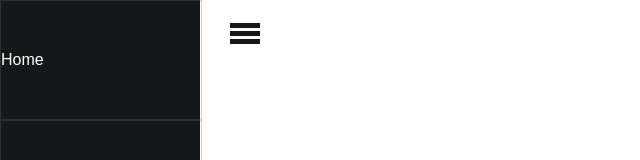
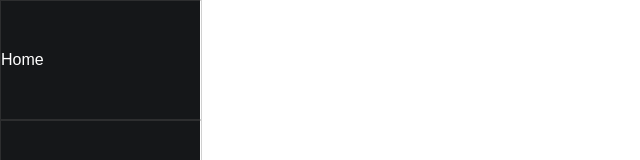
Before and after one commit to ChrisChewning/capstoneProject, a React (Create React App) app: page / in a window 1280 px wide. Shown: the top 160 px of the page, without its empty margins (0-640 px from the left). Built offline with nearby package versions, Linux system fonts and the light colour scheme.

Commit message:
sidebar show/hide functionality finished

```diff
--- a/src/Sidebar/index.js
+++ b/src/Sidebar/index.js
@@ -5,34 +5,38 @@ import React, {Component} from 'react';
 class SideBar extends Component {
 constructor(){
   super();
+  this.toggle = this.toggle.bind(this); //what does this mean? doesnt work without it.
     this.state = {
       toggle: false,
   }
 }
 
+//Change the state.
 toggle() {
    this.setState({toggle: !this.state.toggle});
+   console.log('toggle function working:', this.state.toggle);
  }
-
-// const handleClick = () => {
-//   e.preventDefault();
-//   this.setState(toggle: true);
-//   console.log('the sidebar was clicked');
-// }
-
-//   return (
-//     <a href="#" onClick={handleClick}>
-//       Click me
-//     </a>
-//   );
-// }
 
 
 
-render() {
+
+
+// render() {
+//   const sidebarHidden = () => {
+//     if (this.state.toggle === false) {
+//
+//     } else {
+//
+//     }
+//   }
+
+
+render(){
   return (
-    <div className='sidebarContainer'>
-  <div className='toggleSidebar'>
+
+    <div className={this.state.toggle ? 'hiddenText': 'sidebarContainer'} onClick={this.toggle}>
+  <div className={this.state.toggle ? 'toggleSidebar' : 'active'}
+                   onClick={this.toggle}>
     <span></span>
     <span></span>
     <span></span>
```
